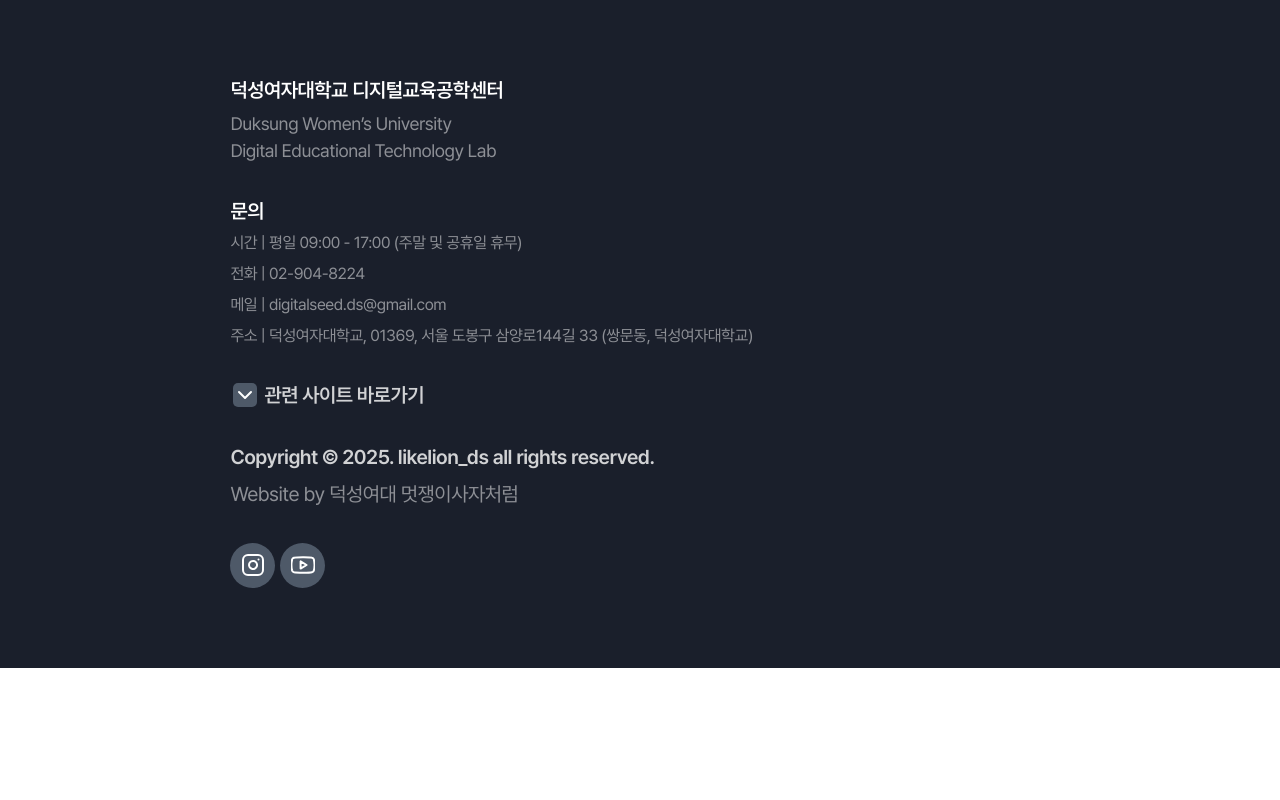
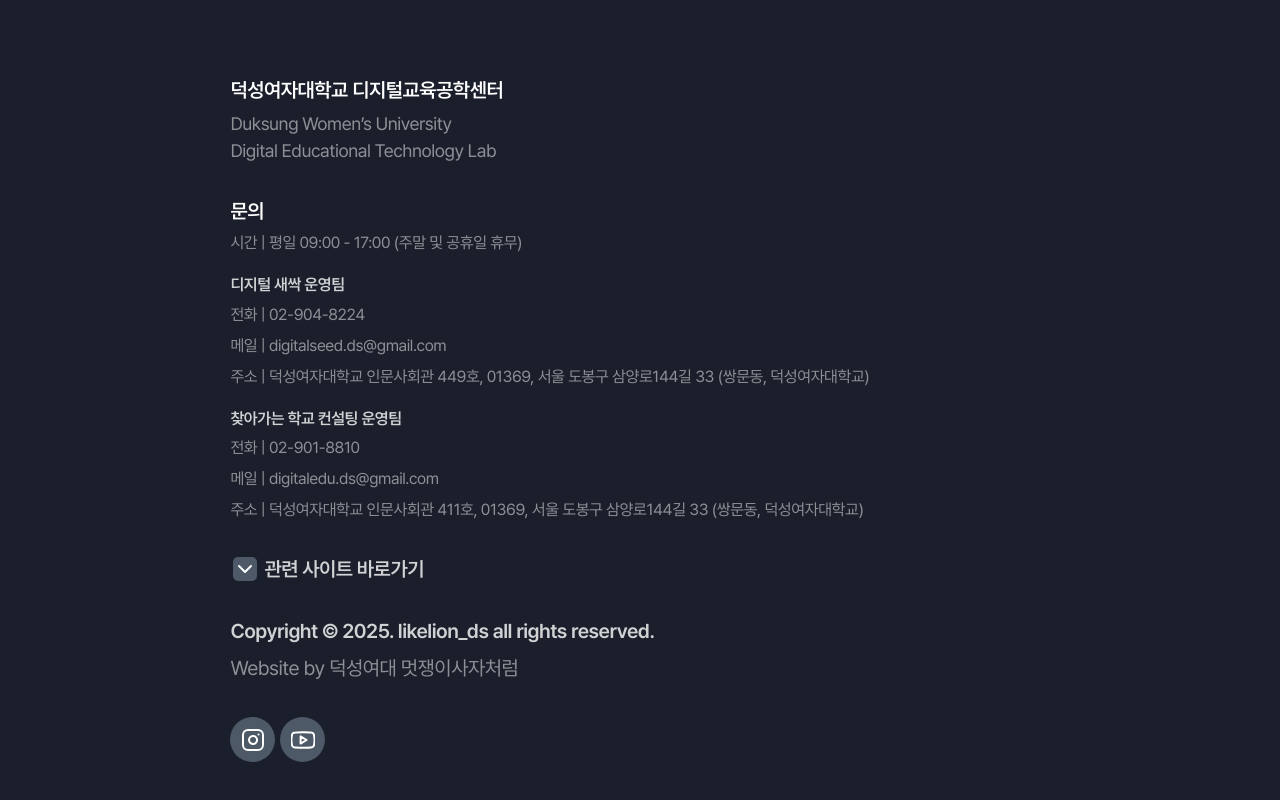
Before and after one commit to DS-DET-LAB/DS-DET-LAB, a React (Vite) app: page /community/news in a window 1280 px wide. Shown: the part 2552-3352 px from the top of the page. Before the commit the page ends 3220 px from the top, so only its background shows below. Built offline with nearby package versions, Linux system fonts and the light colour scheme; no server answers.

Commit message:
♻️ Refactor: Footer 부서별 정보 변환 (#24)

```diff
--- a/src/components/footer/Footer.jsx
+++ b/src/components/footer/Footer.jsx
@@ -17,6 +17,7 @@
 import logoInsta24 from '@assets/footer/logo-insta-24.svg';
 import logoYoutube12 from '@assets/footer/logo-youtube-12.svg';
 import logoYoutube24 from '@assets/footer/logo-youtube-24.svg';
+import departmentInform from '@db/departmentInform.json';
 import socialAccount from '@db/socialAccount.json';
 import centerTime from '@db/centerTime.json';
 
@@ -32,13 +33,22 @@
           Digital Educational Technology Lab
         </F.FooterSubTitle>
       </F.FooterInner>
-      <F.FooterInner>
-        <F.FooterTitle>문의</F.FooterTitle>
-        <F.InfoText>시간 | 평일 {centerTime.time} (주말 및 공휴일 휴무)</F.InfoText>
-        <F.InfoText>전화 | {socialAccount.phone}</F.InfoText>
-        <F.InfoText>메일 | {socialAccount.mail}</F.InfoText>
-        <F.InfoText>주소 | 덕성여자대학교, 01369, 서울 도봉구 삼양로144길 33 (쌍문동, 덕성여자대학교)</F.InfoText>
-      </F.FooterInner>
+      <F.FooterBigInner>
+        <F.FooterInner>
+          <F.FooterTitle>문의</F.FooterTitle>
+          <F.InfoText>시간 | 평일 {centerTime.time} (주말 및 공휴일 휴무)</F.InfoText>
+        </F.FooterInner>
+        {departmentInform.부서.map((dept, idx) => (
+          <F.FooterInner key={idx}>
+            <F.FooterDetailTitle>{dept.title}</F.FooterDetailTitle>
+            <F.InfoText>전화 | {dept.phone}</F.InfoText>
+            <F.InfoText>메일 | {dept.email}</F.InfoText>
+            <F.InfoText>
+              주소 | 덕성여자대학교 {dept.address}, 01369, 서울 도봉구 삼양로144길 33 (쌍문동, 덕성여자대학교)
+            </F.InfoText>
+          </F.FooterInner>
+        ))}
+      </F.FooterBigInner>
       <LinkToggle />
       <F.FooterInner>
         <F.Copyright>Copyright © 2025. likelion_ds all rights reserved.</F.Copyright>
--- a/src/components/footer/footerStyle.js
+++ b/src/components/footer/footerStyle.js
@@ -12,7 +12,7 @@
   flex-direction: column;
   gap: 34px;
   @media (max-width: 767px) {
-    gap: 20px;
+    gap: 25px;
     --horizontal-padding: 20px;
     --vertical-padding: 30px;
   }
@@ -26,6 +26,15 @@
   gap: 7px;
   @media (max-width: 767px) {
     gap: 5px;
+  }
+`;
+
+export const FooterBigInner = styled.div`
+  display: flex;
+  flex-direction: column;
+  gap: 20px;
+  @media (max-width: 767px) {
+    gap: 15px;
   }
 `;
 
@@ -46,6 +55,18 @@
   font-weight: 400;
   line-height: 150%;
   letter-spacing: -0.45px;
+  @media (max-width: 767px) {
+    font-size: 14px;
+    letter-spacing: -0.35px;
+  }
+`;
+
+export const FooterDetailTitle = styled.div`
+  color: ${palette.background.white80};
+  font-size: 16px;
+  font-weight: 600;
+  line-height: 130%;
+  letter-spacing: -0.4px;
   @media (max-width: 767px) {
     font-size: 14px;
     letter-spacing: -0.35px;
--- a/src/db/socialAccount.json
+++ b/src/db/socialAccount.json
@@ -1,6 +1,4 @@
 {
   "instagram": "https://www.instagram.com/ds.digitaledu/",
-  "youtube": "https://www.youtube.com/@DS%EB%94%94%EC%A7%80%ED%84%B8%EA%B5%90%EC%9C%A1%EA%B3%B5%ED%95%99%EC%84%BC%ED%84%B0",
-  "mail": "digitalseed.ds@gmail.com",
-  "phone": "02-904-8224"
+  "youtube": "https://www.youtube.com/@DS%EB%94%94%EC%A7%80%ED%84%B8%EA%B5%90%EC%9C%A1%EA%B3%B5%ED%95%99%EC%84%BC%ED%84%B0"
 }
```
